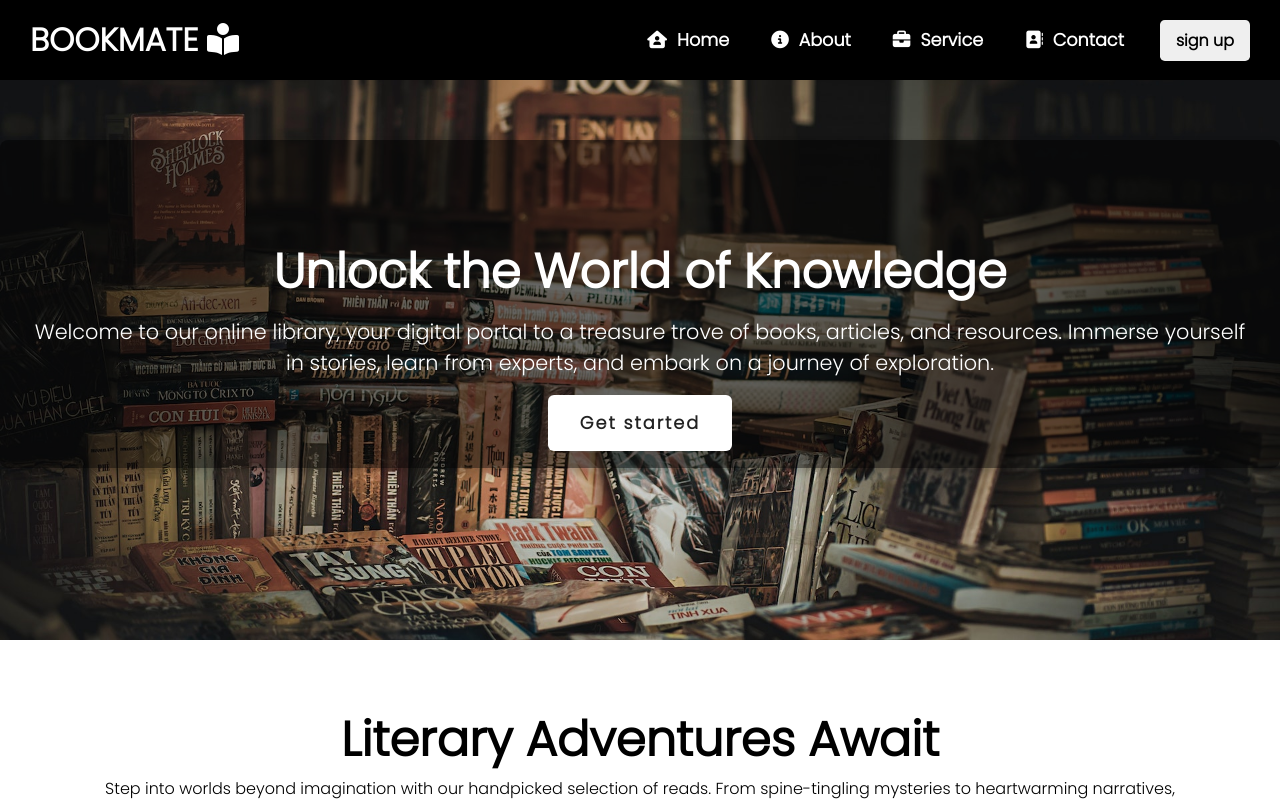
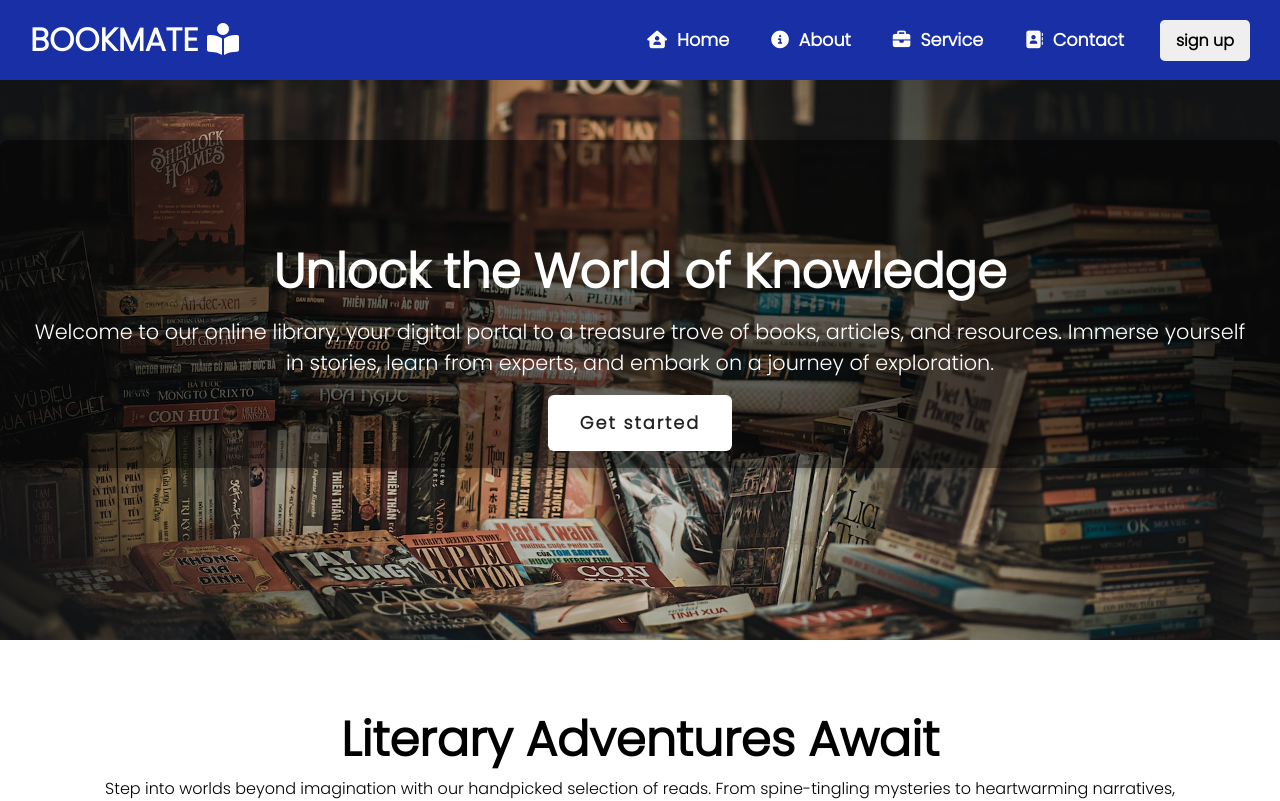
Before and after one commit to Minindu20/Interactive-Learning-Management-System, a React (Create React App) app: page / in a window 1280 px wide. Shown: the top 801 px of the page. Built offline with nearby package versions, Linux system fonts and the light colour scheme.

Commit message:
Color-changed

```diff
--- a/src/components/Navbar.css
+++ b/src/components/Navbar.css
@@ -5,7 +5,7 @@
   align-items:center;
   padding: 0 30px;
   height:80px;
-  background-color: #000000
+  background-color: #182fa5
 
 }
 .navbar-logo{
```
